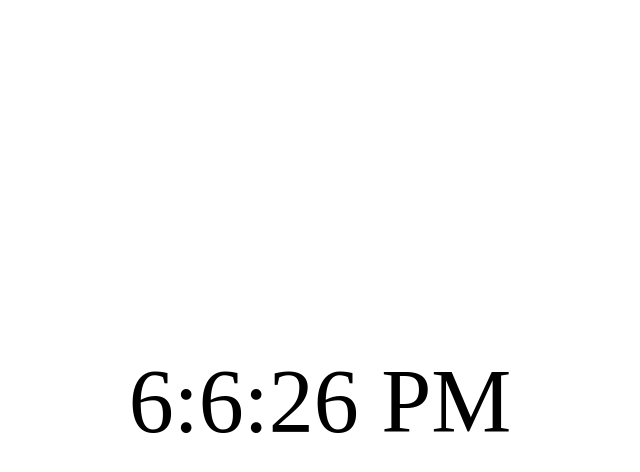
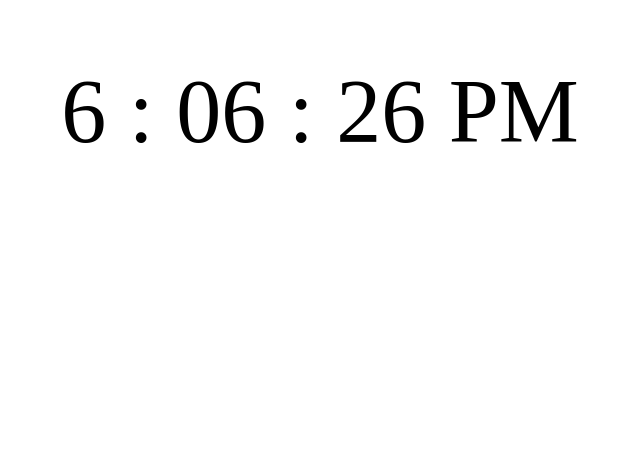
Before and after one commit to sakiburrifat/js-simple-clock, a plain HTML site: page index.html in a window 1280 px wide. Shown: the whole page, without its empty margins (320-960 px from the left). Drawn offline with Linux system fonts and the light colour scheme.

Commit message:
final update

```diff
--- a/script.js
+++ b/script.js
@@ -1,13 +1,52 @@
-setInterval(somoy, 1000)
 
-function somoy() {
-    const myDate = new Date();
-    const hour = myDate.getHours();
-    const minute = myDate.getMinutes();
-    const second = myDate.getSeconds();
-    const myWatch = document.getElementById('time');
-    hour <= 12 ? myWatch.innerText = hour + ":" + minute + ":" + second + "  AM" : myWatch.innerText = hour - 12 + ":" + minute + ":" + second + "  PM"
+
+function currentTime() {
+    var date = new Date();
+    var hour = date.getHours();
+    var min = date.getMinutes();
+    var sec = date.getSeconds();
+    hour = updateTime(hour);
+    min = updateTime(min);
+    sec = updateTime(sec);
+    hour > 12 ? document.getElementById("time").innerText = hour - 12 + " : " + min + " : " + sec + " PM" : document.getElementById("time").innerText = hour + " : " + min + " : " + sec + " AM";
+
+    setTimeout(function () { currentTime() }, 1000);
 }
+
+function updateTime(time) {
+    if (time < 10) {
+        return "0" + time;
+    }
+    else {
+        return time;
+    }
+}
+
+currentTime();
+
+
+
+
+
+
+
+
+
+
+
+// setInterval(somoy, 1000)
+
+// function somoy() {
+//     const myDate = new Date();
+//     const hour = myDate.getHours();
+//     const minute = myDate.getMinutes();
+//     const second = myDate.getSeconds();
+//     const myWatch = document.getElementById('time');
+//     hour <= 12 ? myWatch.innerText = hour + ":" + minute + ":" + second + "  AM" : myWatch.innerText = hour - 12 + ":" + minute + ":" + second + "  PM"
+// }
+
+
+
 
 
 
--- a/style.css
+++ b/style.css
@@ -1,16 +1,7 @@
 p {
-    color: black;
-    height: 100px;
-    width: 100%;
+    margin-top: 60px;
     font-size: 90px;
     text-align: center;
-    position: absolute;
-    bottom: 0;
-    top: 0;
-    left: 0;
-    right: 0;
-    margin: auto;
-    font-weight: 50;
 }
 
 body {
```
